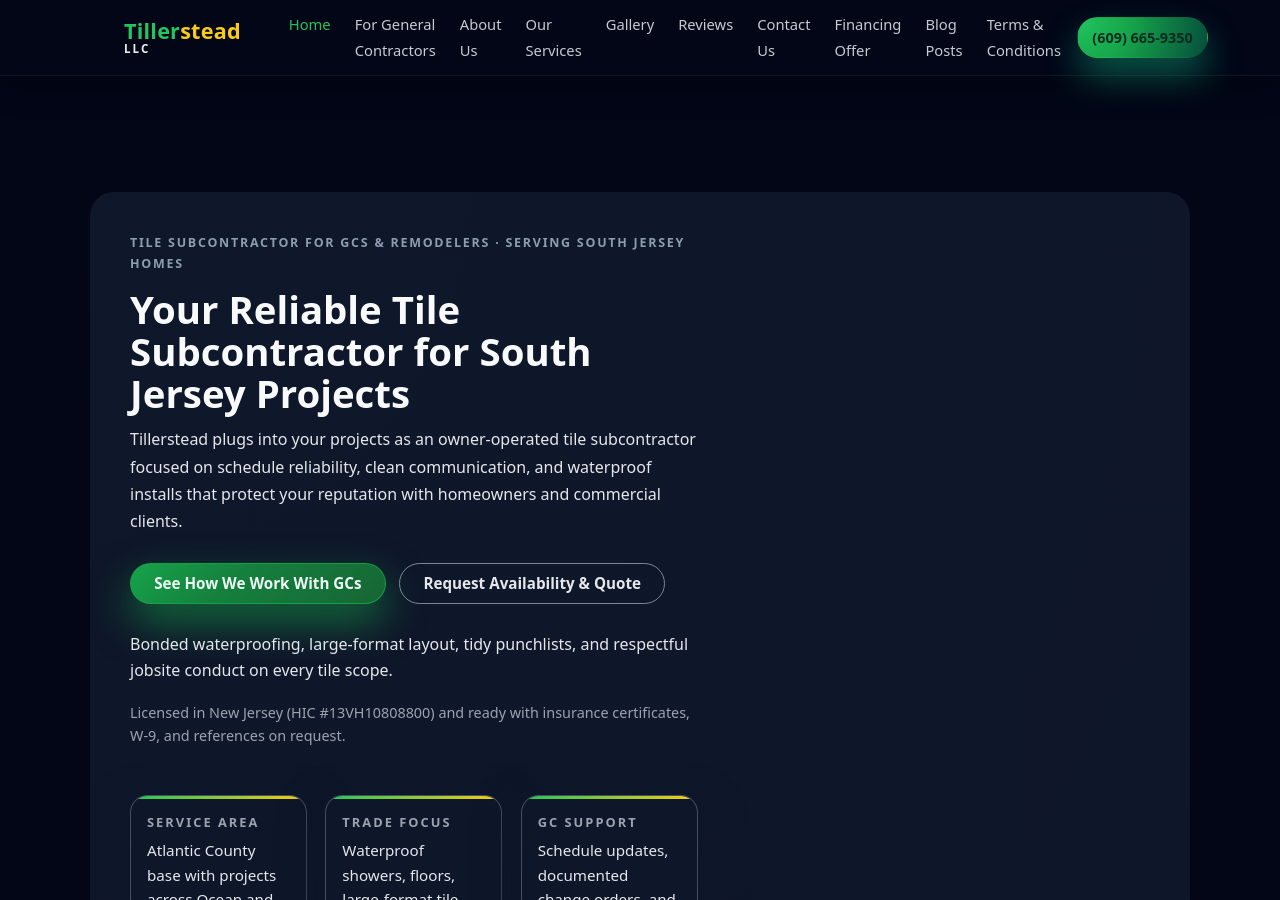
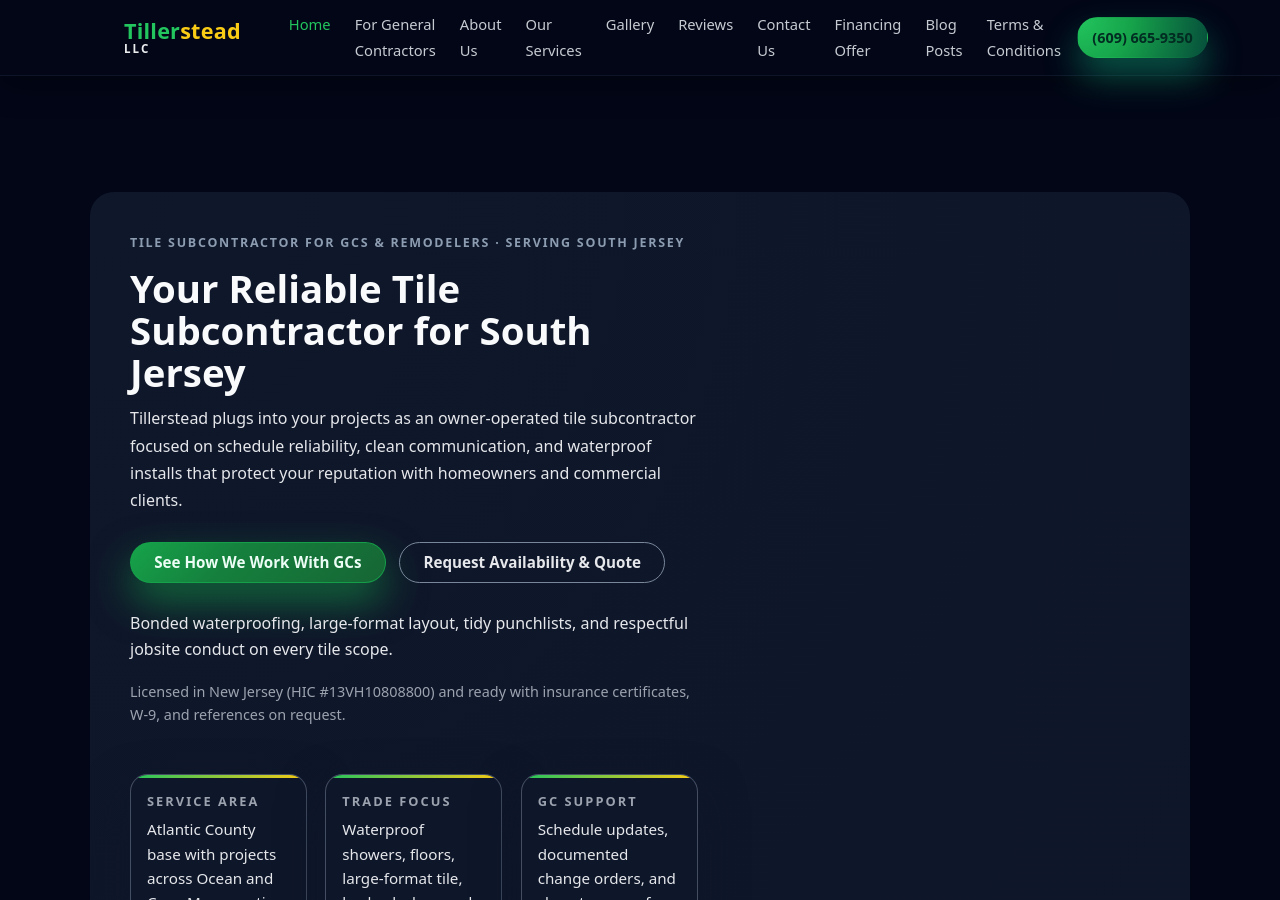
Before and after one commit to XTX33/Tillerstead-site, a Jekyll site: the page built from index.html, in a window 1280 px wide and 900 px high. Built offline with Jekyll 4.4.1, drawn with Linux system fonts in a browser that asks for light colours.

Commit message:
Update index.html

```diff
--- a/index.html
+++ b/index.html
@@ -643,11 +643,11 @@
       <div class="hero-main">
         <p class="hero-eyebrow">
           <span class="hero-eyebrow-text">
-            Tile Subcontractor for GCs &amp; Remodelers · Serving South Jersey Homes
+            Tile Subcontractor for GCs &amp; Remodelers · Serving South Jersey
           </span>
         </p>
 
-        <h1 id="hero-heading">Your Reliable Tile Subcontractor for South Jersey Projects</h1>
+        <h1 id="hero-heading">Your Reliable Tile Subcontractor for South Jersey</h1>
         <p class="hero-lead" id="hero-summary">
           Tillerstead plugs into your projects as an owner-operated tile subcontractor focused on schedule reliability,
           clean communication, and waterproof installs that protect your reputation with homeowners and commercial clients.
```
